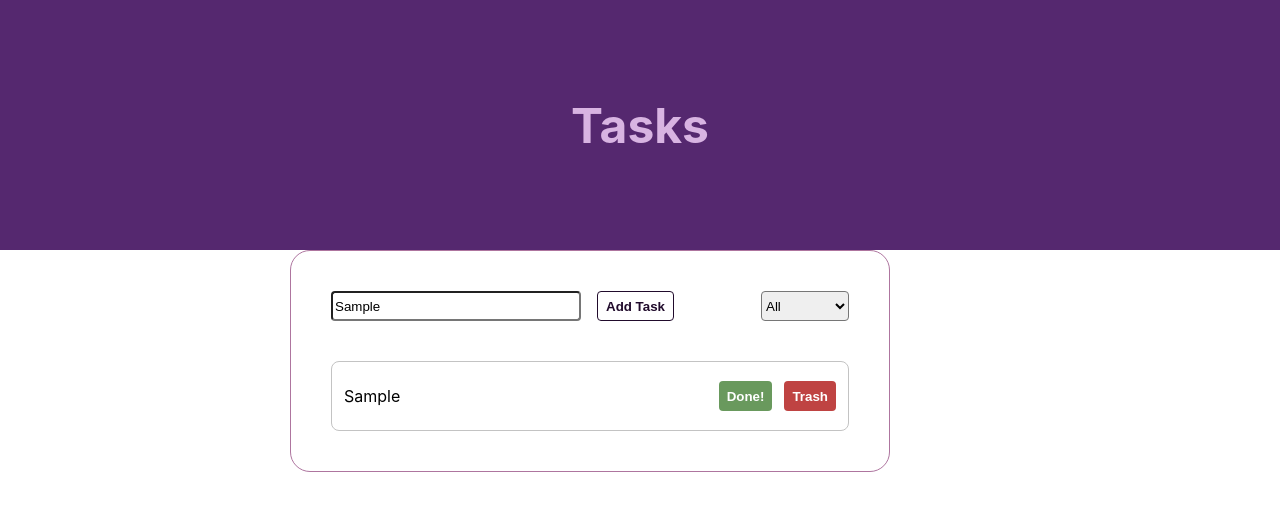
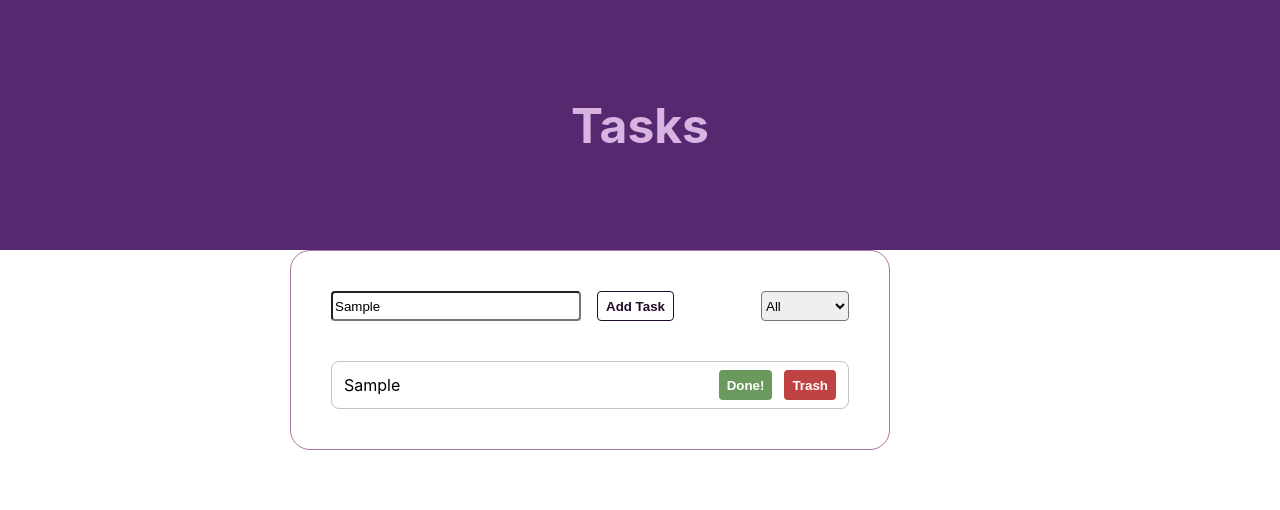
Before and after one commit to cmoutella/tasks-planner, a React (Create React App) app: page / in a window 1280 px wide. Both pictures are taken after typing "Sample" into the empty fields and a click on the button "Add Task". Shown: the top 510 px of the page. Built offline with nearby package versions, Linux system fonts and the light colour scheme.

Commit message:
Remove p margin

```diff
--- a/src/App.css
+++ b/src/App.css
@@ -89,6 +89,10 @@ ul, li {
   border-radius: 8px;
 }
 
+.task-item {
+  margin: 0;
+}
+
 .tasks-list {
   margin-top: 40px;
 }
```
